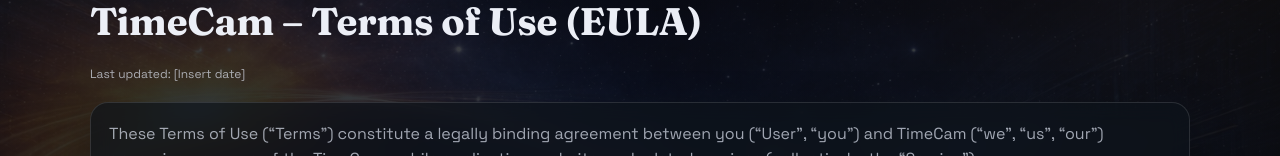
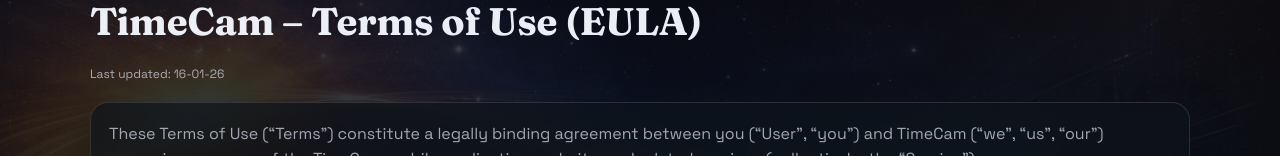
Before and after one commit to BrenC11/TimeCam-Support, a Next.js app: page /terms in a window 1280 px wide. Shown: the part 153-309 px from the top of the page. Built offline with nearby package versions, Linux system fonts and the light colour scheme.

Commit message:
Update Terms date

```diff
--- a/app/terms/page.tsx
+++ b/app/terms/page.tsx
@@ -26,7 +26,7 @@
           <p className="eyebrow">Terms</p>
           <h1>TimeCam – Terms of Use (EULA)</h1>
           <p className="fineprint muted">
-            Last updated: <span id="termsUpdated">[Insert date]</span>
+            Last updated: <span id="termsUpdated">16-01-26</span>
           </p>
         </section>
 
```
